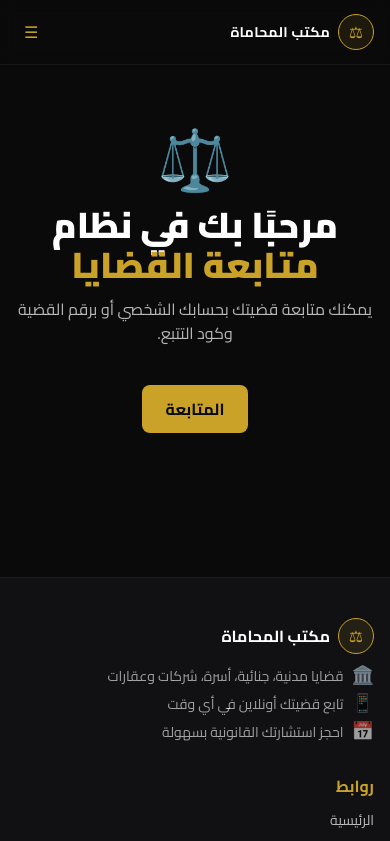
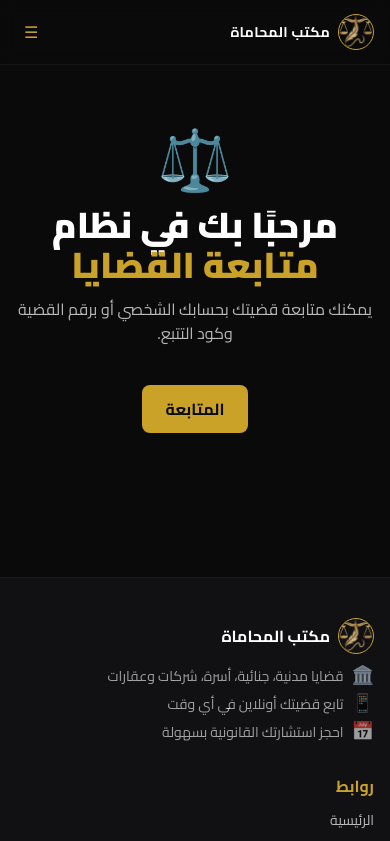
Before and after one commit to khaledhgag/Lawer-management-System, a React (Vite) app in the folder frontend/: page /track in a window 390 px wide. Shown: the top 841 px of the page. Built offline with nearby package versions, Linux system fonts and the light colour scheme; no server answers.

Commit message:
photo logo v2

```diff
--- a/frontend/src/components/Footer.jsx
+++ b/frontend/src/components/Footer.jsx
@@ -1,6 +1,7 @@
 import { useEffect, useState } from 'react';
 import { Link } from 'react-router-dom';
-import { SettingsAPI, assetUrl } from '../services/api';
+import { SettingsAPI } from '../services/api';
+import { homeImages } from '../config/homeImages';
 import HighlightList from './HighlightList.jsx';
 import SocialLinks from './SocialLinks.jsx';
 
@@ -16,11 +17,7 @@ export default function Footer() {
       <div className="max-w-7xl mx-auto px-4 py-10 grid md:grid-cols-3 gap-8">
         <div>
           <div className="flex items-center gap-2 mb-3">
-            {s?.logoUrl ? (
-              <img src={assetUrl(s.logoUrl)} alt="" className="w-9 h-9 rounded-full object-cover border border-gold" />
-            ) : (
-              <div className="w-9 h-9 rounded-full bg-gold/10 border border-gold flex items-center justify-center text-gold">⚖</div>
-            )}
+            <img src={homeImages.about} alt="" className="w-9 h-9 rounded-full object-cover border border-gold" />
             <span className="font-bold">{s?.officeName || 'مكتب المحاماة'}</span>
           </div>
           {s?.about && (
--- a/frontend/src/components/Navbar.jsx
+++ b/frontend/src/components/Navbar.jsx
@@ -1,7 +1,8 @@
 import { useEffect, useState } from 'react';
 import { Link, NavLink } from 'react-router-dom';
 import { motion, AnimatePresence } from 'framer-motion';
-import { SettingsAPI, assetUrl } from '../services/api';
+import { SettingsAPI } from '../services/api';
+import { homeImages } from '../config/homeImages';
 
 export default function Navbar() {
   const [s, setS] = useState(null);
@@ -31,11 +32,7 @@ export default function Navbar() {
     >
       <div className="max-w-7xl mx-auto px-4 h-16 flex items-center justify-between">
         <Link to="/" className="flex items-center gap-2 min-w-0">
-          {s?.logoUrl ? (
-            <img src={assetUrl(s.logoUrl)} alt="" className="w-9 h-9 rounded-full object-cover border border-gold" />
-          ) : (
-            <div className="w-9 h-9 rounded-full bg-gold/10 border border-gold flex items-center justify-center text-gold shrink-0">⚖</div>
-          )}
+          <img src={homeImages.about} alt="" className="w-9 h-9 rounded-full object-cover border border-gold" />
           <span className="font-bold tracking-wide truncate text-sm md:text-base">
             {s?.officeName || 'مكتب المحاماة'}
           </span>
--- a/frontend/src/pages/public/Home.jsx
+++ b/frontend/src/pages/public/Home.jsx
@@ -113,7 +113,7 @@ export default function Home() {
             <HighlightList className="mt-4" itemClass="text-white/70" emojiClass="text-xl" />
             <SocialLinks social={settings?.social} className="mt-5" />
           </div>
-          <div className="rounded-2xl bg-ink-800 border border-white/5 overflow-hidden relative aspect-video w-full">
+          <div className="rounded-2xl bg-ink-800 border border-white/5 overflow-hidden relative aspect-square w-full max-w-sm mx-auto md:mx-0">
             <HomeImage
               src={aboutSrc}
               alt="صورة المكتب"
```
